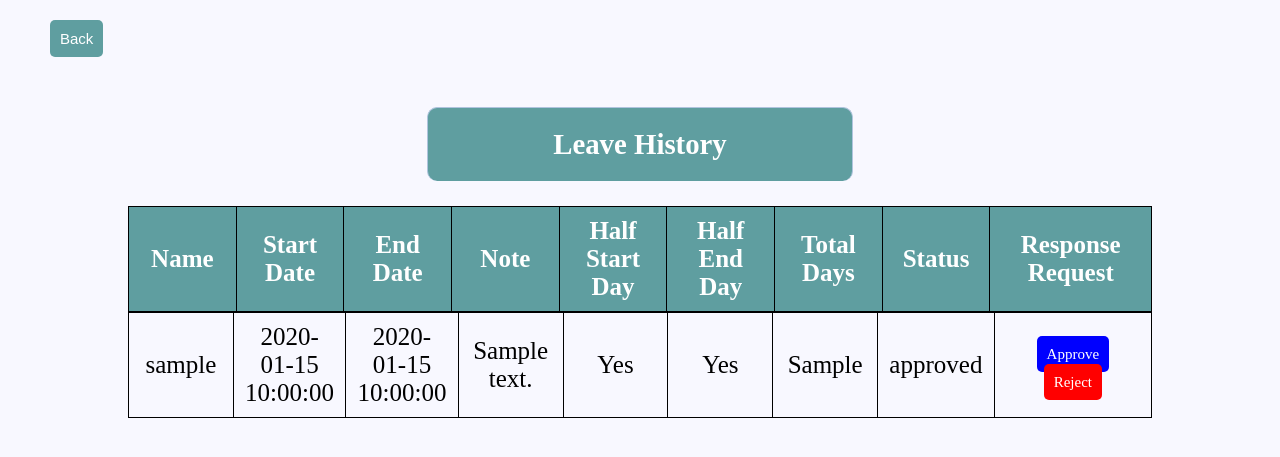
After one commit to Jacob12138xieyuan/Company-Leave-System, a PHP site: page /pending_leave_list.php in a window 1280 px wide. The commit adds this page. Shown: the top 457 px of the page. Run offline with PHP 8.4, Linux system fonts and the light colour scheme; tables that the repository leaves empty or names only in its code hold one stand-in row (values such as "Sample post"); lists and menus that the app fills with data are empty.

Commit message:
finished approve

```diff
--- a/admin_home.php
+++ b/admin_home.php
@@ -1,6 +1,7 @@
 <div class="content">
     <h2>Administration</h2>
+    <br>
     <a href="holidays.php"><button class="btn"> Add holidays </button></a>
-    <a href="all_leave_list.php"><button class="btn"> Pending leave requests </button></a>
+    <a href="pending_leave_list.php"><button class="btn"> Pending leave requests </button></a>
     <a href="employee.php"><button class="btn"> Employees information </button></a>
 </div>
--- a/all_leave_list.php
+++ /dev/null
@@ -1 +0,0 @@
-all leave
--- /dev/null
+++ b/pending_leave_list.php
@@ -0,0 +1,80 @@
+<?php include('server.php'); ?>
+
+<!DOCTYPE html>
+<html lang="en">
+
+<head>
+    <meta charset="UTF-8">
+    <title>All pending Leave request</title>
+    <link rel="stylesheet" type="text/css" href="style.css">
+    <style>
+        table,
+        th,
+        tr,
+        td {
+            margin: auto;
+            padding: 10px;
+            border-collapse: collapse;
+            border: 1px solid black;
+            width: 80%;
+            font-size: 25px;
+            text-align: center;
+        }
+
+        th {
+            width: 10%;
+            background-color: #5f9ea0;
+            color: white;
+        }
+
+        td {
+            width: 10%;
+        }
+
+        tr {
+            height: 20px;
+        }
+
+        tr:nth-child(even) {
+            background-color: #f2f2f2;
+        }
+    </style>
+</head>
+
+<body>
+    <a href="index.php"><button name="back" class="btn" style="margin-top: 20px; margin-left: 50px"> Back </button></a>
+    <div class="header" style="border-radius: 10px;">
+        <h2>Leave History</h2>
+    </div>
+
+    <table style="margin-top: 25px;">
+        <tr>
+            <th>Name</th>
+            <th>Start Date</th>
+            <th>End Date</th>
+            <th>Note</th>
+            <th>Half Start Day</th>
+            <th>Half End Day</th>
+            <th>Total Days</th>
+            <th>Status</th>
+            <th style="width: 15%;">Response Request</th>
+        </tr>
+
+        <?php
+        $query = "SELECT * FROM leaves;";
+        $result = mysqli_query($db, $query);
+        echo "<table>"; // start a table tag in the HTML
+
+        while ($row = mysqli_fetch_array($result)) {   //Creates a loop to loop through results
+            echo "<tr><td>" . $row['username'] . "</td><td>" . $row['start_date'] . "</td><td>" . $row['end_date'] . "</td><td>" . $row['note'] . "</td><td>", ($row['half_begin']) ? 'Yes' : 'No', "</td><td>", ($row['half_end']) ? 'Yes' : 'No', "</td><td>" . $row['days'] . "</td><td>" . $row['status']
+                . "</td><td style='width: 15%'><a onclick=\"return confirm('Are you sure to approve?')\" href='server.php?approve={$row['leave_id']}' class='btn' style='background-color: blue; text-decoration: none;'>Approve</a>
+                <a onclick=\"return confirm('Are you sure to reject?')\" href='server.php?reject={$row['leave_id']}' class='btn' style='background-color: red; text-decoration: none;'>Reject</a></td></tr>";  //approve and reject botton
+        }
+
+        echo "</table>"; //Close the table in HTML
+        ?>
+    </table>
+
+</body>
+
+</html>
--- a/server.php
+++ b/server.php
@@ -137,11 +137,55 @@ if (isset($_POST['apply'])) {
     }
 }
 
-//cancel request
+//user cancel request
 if (isset($_GET['cancel'])) {
     $leave_id = $_GET['cancel'];
-    $query = "DELETE FROM leaves WHERE leave_id='$leave_id'";
+    $query = "SELECT * FROM leaves WHERE leave_id='$leave_id';";
     mysqli_query($db, $query);
-    echo '<script>alert("Cancel successfully!")</script>';
-    header('location: leave_list.php');
+    $leave = mysqli_fetch_assoc($results);
+    //if user cancel request already approved by admin, don't delete request
+    if($leave['status'] == 'approved'){
+        date_default_timezone_set('Australia/Melbourne');
+        $today_date = date('Y-m-d', time());
+        //user cancel request after start date
+        if($today_date > $leave['start_date']){
+            $query = "UPDATE leaves SET status='need approve again' admin_active=1 WHERE leave_id='$leave_id'";
+            mysqli_query($db, $query);
+            echo '<script>alert("Cancel successfully!")</script>';
+            header('location: leave_list.php');
+        }
+        //user cancel request before start date
+        else{
+            $query = "UPDATE leaves SET status='request cancelled' WHERE leave_id='$leave_id'";
+            mysqli_query($db, $query);
+            echo '<script>alert("Cancel successfully!")</script>';
+            header('location: leave_list.php');
+        }
+
+    }
+    //if user cancel before approve, delete request
+    else if($leave['status'] == 'created'){
+        $query = "DELETE FROM leaves WHERE leave_id='$leave_id'";
+        mysqli_query($db, $query);
+        echo '<script>alert("Cancel successfully!")</script>';
+        header('location: leave_list.php');
+    }
 }
+
+//admin approve
+if (isset($_GET['approve'])) {
+    $leave_id = $_GET['approve'];
+    $query = "UPDATE leaves SET status='approved' admin_active=0 WHERE leave_id='$leave_id'";
+    mysqli_query($db, $query);
+    echo '<script>alert("Approve successfully!")</script>';
+    header('location: pending_leave_list.php');
+}
+
+//admin reject
+if (isset($_GET['reject'])) {
+    $leave_id = $_GET['reject'];
+    $query = "UPDATE leaves SET status='rejected' admin_active=0 WHERE leave_id='$leave_id'";
+    mysqli_query($db, $query);
+    echo '<script>alert("You reject this request!")</script>';
+    header('location: pending_leave_list.php');
+}
```
